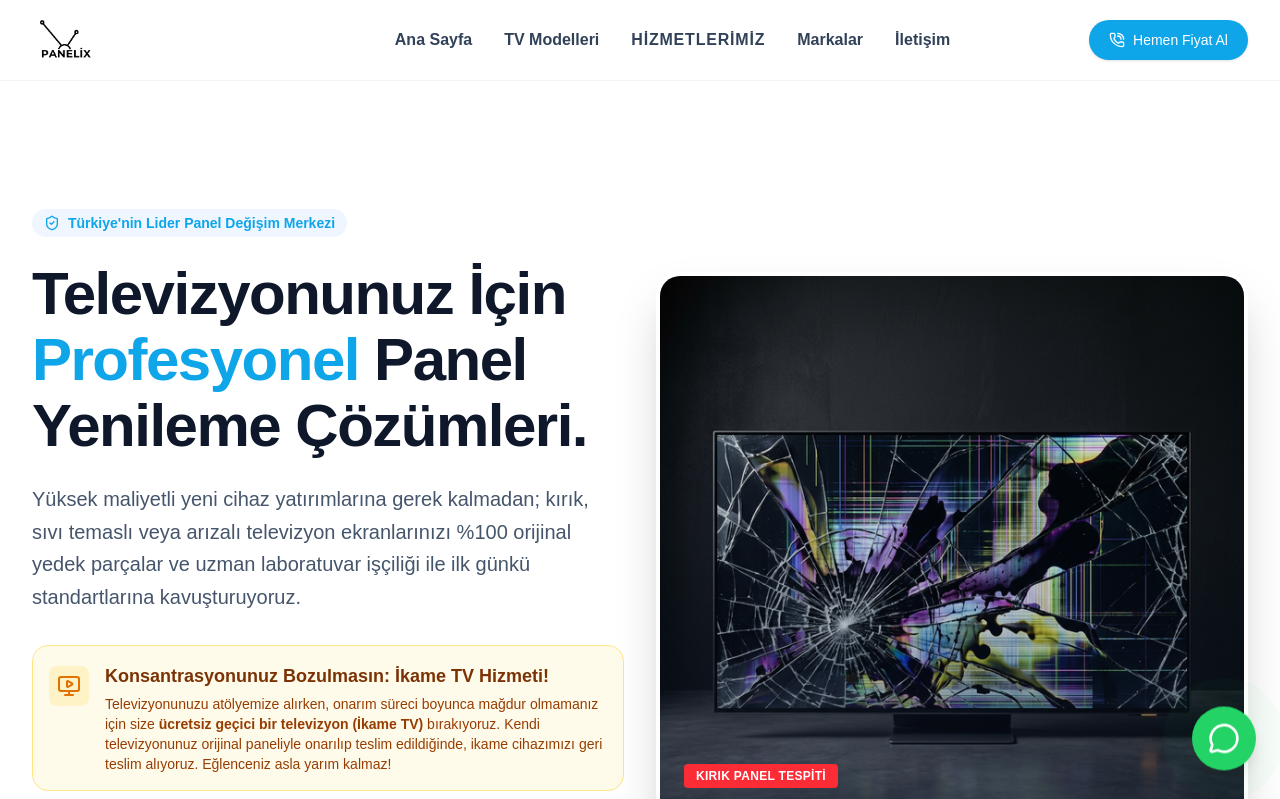
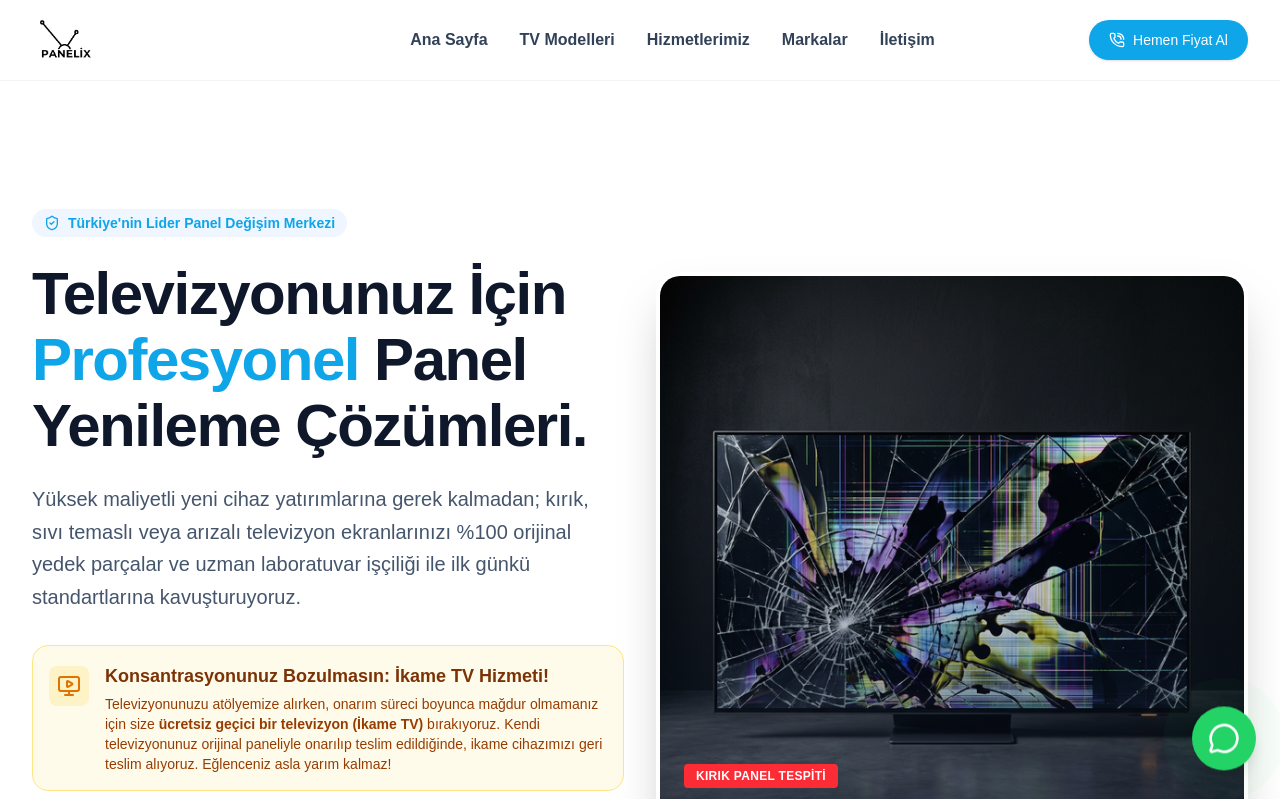
Before and after one commit to scaive-digital/panelixtv, a Next.js app: page / in a window 1280 px wide. Shown: the top 799 px of the page. Built offline with nearby package versions, Linux system fonts and the light colour scheme.

Commit message:
fix: revert HİZMETLERİMİZ casing back to Hizmetlerimiz in navbar

```diff
--- a/src/components/Navbar.tsx
+++ b/src/components/Navbar.tsx
@@ -26,8 +26,8 @@ export default function Navbar() {
             TV Modelleri
           </Link>
           <div className="relative group py-2">
-            <span className="cursor-pointer text-base font-semibold text-slate-700 hover:text-brand-blue transition-colors uppercase tracking-wider">
-              HİZMETLERİMİZ
+            <span className="cursor-pointer text-base font-semibold text-slate-700 hover:text-brand-blue transition-colors">
+              Hizmetlerimiz
             </span>
             <div className="absolute top-full left-1/2 -translate-x-1/2 mt-0 w-[260px] bg-white rounded-xl shadow-lg border border-slate-100 opacity-0 invisible group-hover:opacity-100 group-hover:visible transition-all duration-300 translate-y-2 group-hover:translate-y-0">
               <div className="p-2 flex flex-col gap-1">
```
